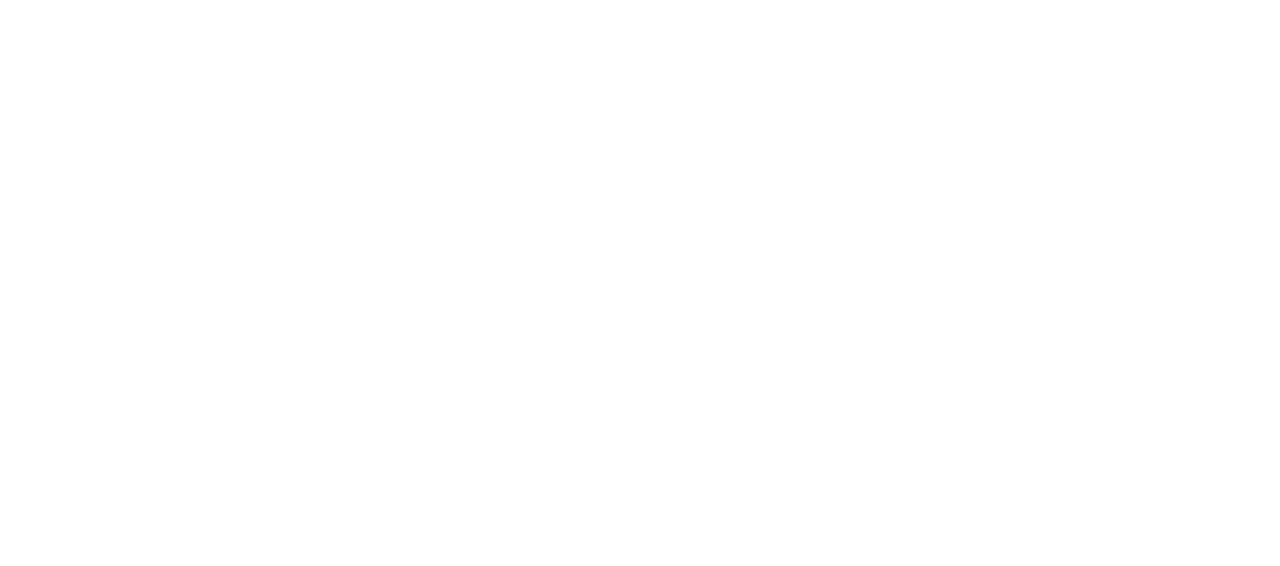
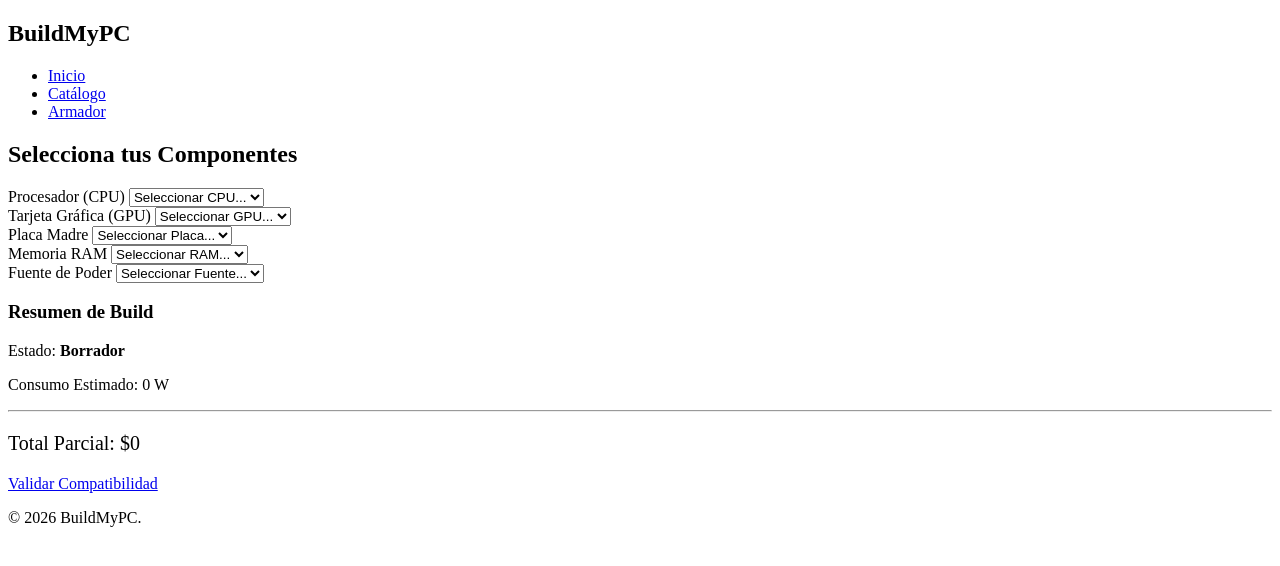
Before and after one commit to JDCordovaG/Grupo_15, a plain HTML site: page Armador_build/armador.html in a window 1280 px wide. Drawn offline with Linux system fonts and the light colour scheme.

Commit message:
Finalizacion del HTML de las vistas Detalle de componente y Armador de build

```diff
--- a/Armador_build/armador.html
+++ b/Armador_build/armador.html
@@ -0,0 +1,70 @@
+<!DOCTYPE html>
+<html lang="es">
+<head>
+    <meta charset="UTF-8">
+    <title>Armador - BuildMyPC</title>
+</head>
+<body>
+    <header>
+        <nav>
+            <div class="logo"><h2>BuildMyPC</h2></div>
+            <ul>
+                <li><a href="../inicio/index.html">Inicio</a></li>
+                <li><a href="../Catalogo_componentes/catalogo.html">Catálogo</a></li>
+                <li><a href="../Armador_build/armador.html">Armador</a></li>
+            </ul>
+        </nav>
+    </header>
+
+    <main class="layout-con-sidebar">
+        <section class="seleccion-componentes">
+            <h2>Selecciona tus Componentes</h2>
+            <div class="formulario-grupo">
+                <label for="select-cpu">Procesador (CPU)</label>
+                <select id="select-cpu">
+                    <option value="">Seleccionar CPU...</option>
+                </select>
+            </div>
+            <div class="formulario-grupo">
+                <label for="select-gpu">Tarjeta Gráfica (GPU)</label>
+                <select id="select-gpu">
+                    <option value="">Seleccionar GPU...</option>
+                </select>
+            </div>
+            <div class="formulario-grupo">
+                <label for="select-mb">Placa Madre</label>
+                <select id="select-mb">
+                    <option value="">Seleccionar Placa...</option>
+                </select>
+            </div>
+            <div class="formulario-grupo">
+                <label for="select-ram">Memoria RAM</label>
+                <select id="select-ram">
+                    <option value="">Seleccionar RAM...</option>
+                </select>
+            </div>
+            <div class="formulario-grupo">
+                <label for="select-psu">Fuente de Poder</label>
+                <select id="select-psu">
+                    <option value="">Seleccionar Fuente...</option>
+                </select>
+            </div>
+        </section>
+
+        <aside class="resumen-build">
+            <section class="tarjeta">
+                <h3>Resumen de Build</h3>
+                <p>Estado: <strong>Borrador</strong></p>
+                <p>Consumo Estimado: <span id="watts-total">0</span> W</p>
+                <hr style="margin: 1rem 0; border-color: var(--color-primario);">
+                <p style="font-size: 1.25rem;">Total Parcial: $<span id="precio-total">0</span></p>
+                <a href="../Resultado_compatibilidad_rendimiento/resultado.html" class="btn-primario" style="margin-top: 1rem; display: block;">Validar Compatibilidad</a>
+            </section>
+        </aside>
+    </main>
+
+    <footer>
+        <p>&copy; 2026 BuildMyPC.</p>
+    </footer>
+</body>
+</html>
```
Also changed, not shown: Catalogo_componentes/catalogo.html (+0 -1 lines), Detalle_componente/detalle.html (+56 -0 lines), inicio/index.html (+0 -2 lines).
